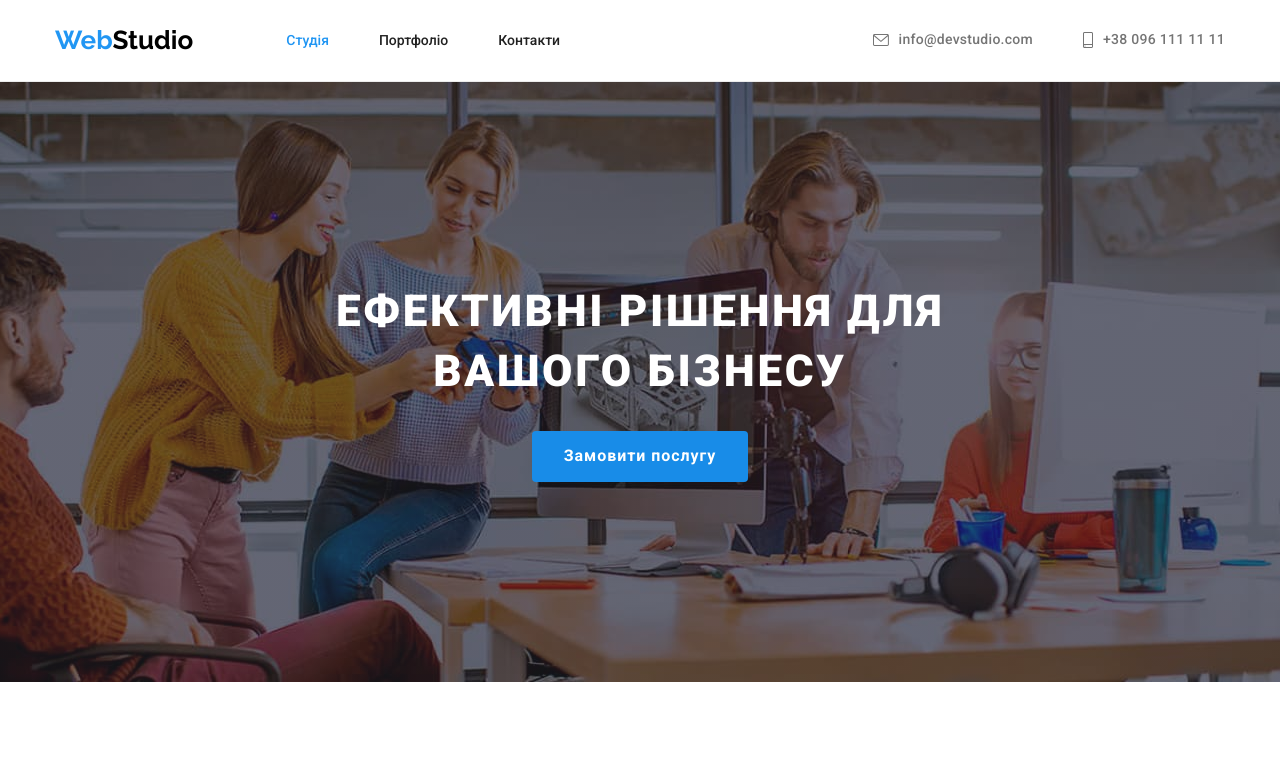
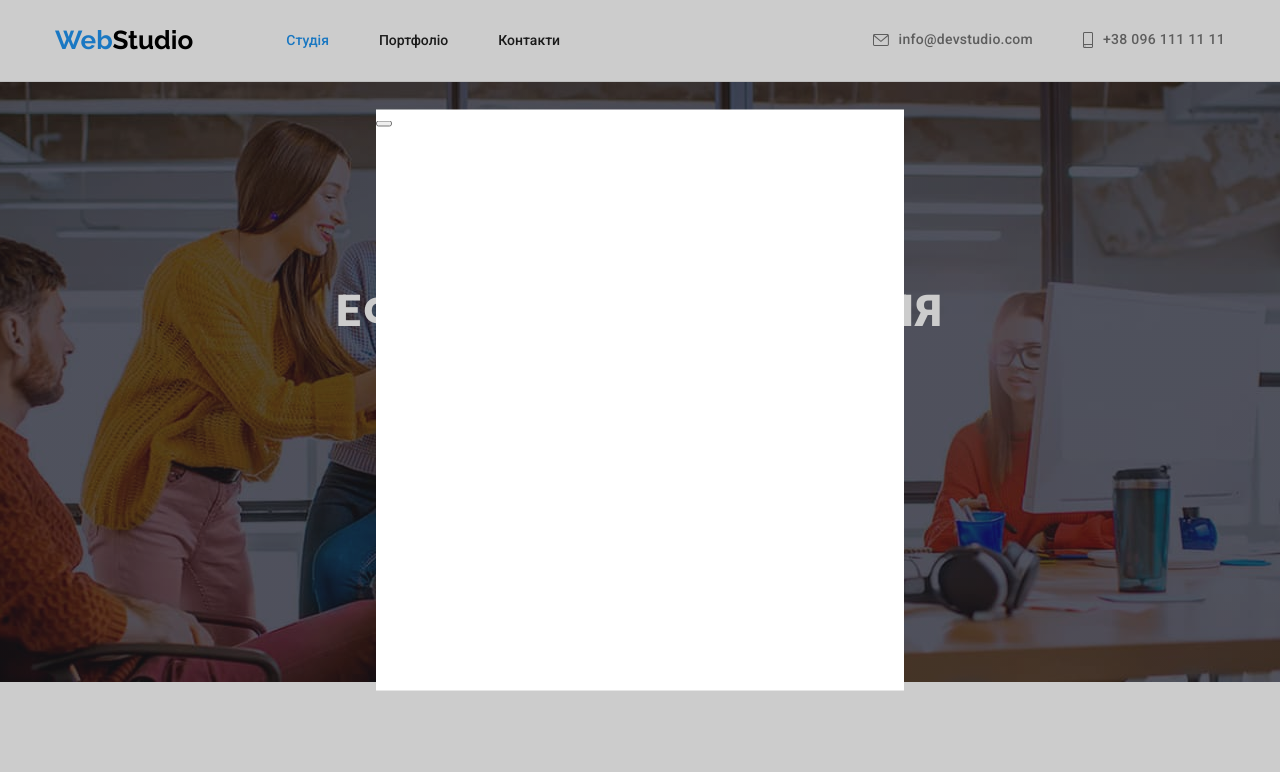
Before and after one commit to VadimKovalchuk24/goit-markup-hw-05, a plain HTML site: page index.html in a window 1280 px wide. Both pictures are taken after a click on the button "Замовити послугу". Shown: the top 772 px of the page. Drawn offline with nearby package versions, Linux system fonts and the light colour scheme.

Commit message:
Modal window

```diff
--- a/css/style.css
+++ b/css/style.css
@@ -646,3 +646,30 @@ background-color: var(--accent-color);
 .portfolio-thumb:focus::before{
   opacity: 1;
 }
+
+/* Modal */
+.backdrop{
+  position: fixed;
+  width: 100%;
+  height: 100%;
+ background-color: rgba(0, 0, 0, 0.2);
+ top: 0;
+ left: 0;
+
+}
+.backdrop.is-hidden{
+  opacity: 0;
+  pointer-events: none;
+
+}
+.modal{
+  position: absolute;
+  top: 50%;
+  left: 50%;
+  transform: translate(-50%, -50%);
+  width: 528px;
+  height: 581px;
+  background-color: var(--primary-bg-color);
+
+
+}
--- a/index.html
+++ b/index.html
@@ -39,7 +39,7 @@
         <section class="hero">
           <div class="container container-hero">
             <h1 class="hero-title">Ефективні рішення для вашого бізнесу</h1>
-            <button type="button" class="hero-button">Замовити послугу</button>
+            <button type="button" class="hero-button" data-modal-open>Замовити послугу</button>
           </div>
          </section>
          <!-- Peculiarities -->
@@ -323,5 +323,15 @@
       </address>
     </div>
     </footer>
+ <!-- Modal -->
+ <div class="backdrop is-hidden" data-modal>
+  <div class="modal">
+    <button type="button" data-modal-close>
+
+    </button>
+  </div>
+ </div>
+
+    <script src="./js/modal.js"></script>
 </body>
 </html>
--- /dev/null
+++ b/js/modal.js
@@ -0,0 +1,14 @@
+(() => {
+    const refs = {
+      openModalBtn: document.querySelector("[data-modal-open]"),
+      closeModalBtn: document.querySelector("[data-modal-close]"),
+      modal: document.querySelector("[data-modal]"),
+    };
+
+    refs.openModalBtn.addEventListener("click", toggleModal);
+    refs.closeModalBtn.addEventListener("click", toggleModal);
+
+    function toggleModal() {
+      refs.modal.classList.toggle("is-hidden");
+    }
+  })();
```
